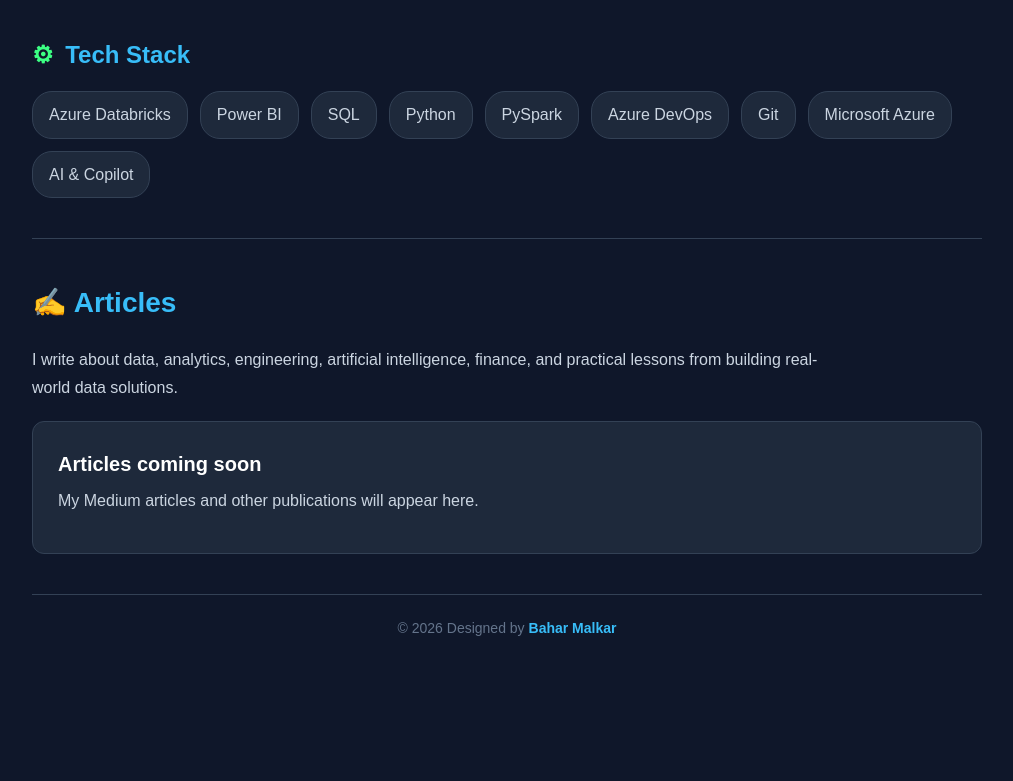
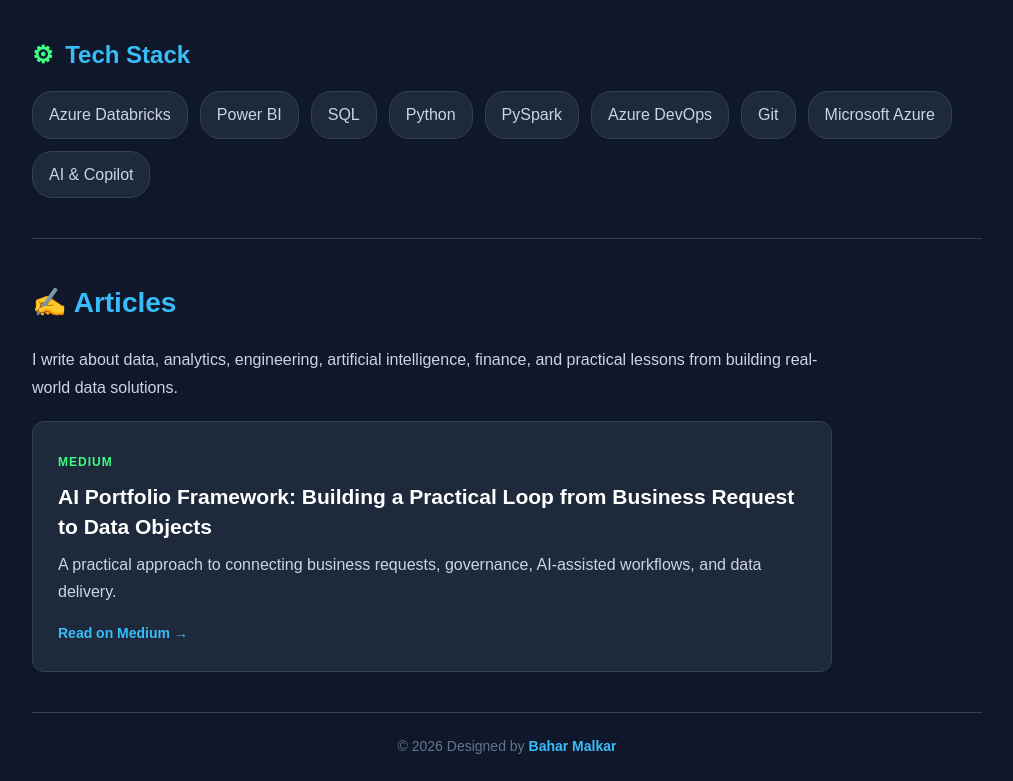
Before and after one commit to IamB365/IamB365.github.io, a plain HTML site: page docs/index.html in a window 1280 px wide. Shown: the part 1250-2031 px from the top of the page, without its empty margins (133-1146 px from the left). Before the commit the page ends 1913 px from the top, so only its background shows below. Drawn offline with Linux system fonts and the light colour scheme.

Commit message:
Add Medium article to portfolio

```diff
--- a/docs/index.html
+++ b/docs/index.html
@@ -23,11 +23,10 @@
             </a>
 
 
-            <!-- SOCIAL ICONS -->
-
             <div class="header-socials">
 
                 <!-- LINKEDIN -->
+
                 <a
                     href="https://www.linkedin.com/in/bahar-m-3a8469124/"
                     target="_blank"
@@ -44,6 +43,7 @@
 
 
                 <!-- GITHUB -->
+
                 <a
                     href="https://github.com/IamB365"
                     target="_blank"
@@ -60,6 +60,7 @@
 
 
                 <!-- MEDIUM -->
+
                 <a
                     href="https://medium.com/@BaharMalkar"
                     target="_blank"
@@ -76,6 +77,7 @@
 
 
                 <!-- X -->
+
                 <a
                     href="https://x.com/iamBaharMalkar"
                     target="_blank"
@@ -181,7 +183,6 @@
 
             <h2>💼 Experience</h2>
 
-
             <div class="experience-card">
 
                 <h3>Finance Data & Analytics</h3>
@@ -251,15 +252,35 @@
             </p>
 
 
-            <div class="article-card">
+            <a
+                href="https://medium.com/@BaharMalkar/ai-portfolio-framework-building-a-practical-loop-from-business-request-to-data-objects-db727121a6d9"
+                target="_blank"
+                rel="noopener noreferrer"
+                class="article-link">
 
-                <h3>Articles coming soon</h3>
+                <div class="article-card">
 
-                <p>
-                    My Medium articles and other publications will appear here.
-                </p>
+                    <div class="article-source">
+                        MEDIUM
+                    </div>
 
-            </div>
+                    <h3>
+                        AI Portfolio Framework: Building a Practical Loop
+                        from Business Request to Data Objects
+                    </h3>
+
+                    <p>
+                        A practical approach to connecting business requests,
+                        governance, AI-assisted workflows, and data delivery.
+                    </p>
+
+                    <span class="read-article">
+                        Read on Medium →
+                    </span>
+
+                </div>
+
+            </a>
 
         </section>
 
--- a/docs/style.css
+++ b/docs/style.css
@@ -14,19 +14,14 @@ html {
 
 body {
     font-family: Arial, Helvetica, sans-serif;
-
     background-color: #0f172a;
-
     color: #e2e8f0;
-
     line-height: 1.7;
 }
 
 main {
     max-width: 1000px;
-
     margin: auto;
-
     padding: 0 25px;
 }
 
@@ -37,37 +32,26 @@ main {
 
 header {
     background-color: rgba(15, 23, 42, 0.96);
-
     border-bottom: 1px solid #334155;
-
     position: sticky;
-
     top: 0;
-
     z-index: 100;
 }
 
 nav {
     max-width: 1000px;
-
     margin: auto;
-
     padding: 12px 25px;
 
     display: flex;
-
     align-items: center;
-
     justify-content: space-between;
 }
 
 .brand {
     color: #38bdf8;
-
     font-size: 20px;
-
     font-weight: bold;
-
     text-decoration: none;
 }
 
@@ -82,27 +66,21 @@ nav {
 
 .header-socials {
     display: flex;
-
     align-items: center;
-
     gap: 12px;
 }
 
 .header-social-button {
     width: 40px;
-
     height: 40px;
 
     display: flex;
-
     align-items: center;
-
     justify-content: center;
 
     background-color: #293349;
 
     border: 1px solid #3b465d;
-
     border-radius: 8px;
 
     text-decoration: none;
@@ -115,23 +93,18 @@ nav {
 
 .header-social-button svg {
     width: 21px;
-
     height: 21px;
-
     fill: #3cff83;
 }
 
 .header-social-button:hover {
     transform: translateY(-2px);
-
     border-color: #3cff83;
-
     background-color: #343f56;
 }
 
 .header-social-button:focus {
     outline: 3px solid rgba(60, 255, 131, 0.35);
-
     outline-offset: 2px;
 }
 
@@ -142,23 +115,18 @@ nav {
 
 section {
     padding: 40px 0;
-
     border-bottom: 1px solid #334155;
 }
 
 section h2 {
     color: #38bdf8;
-
     font-size: 28px;
-
     margin-bottom: 20px;
 }
 
 section p {
     color: #cbd5e1;
-
     max-width: 800px;
-
     margin-bottom: 14px;
 }
 
@@ -169,19 +137,15 @@ section p {
 
 #about {
     padding-top: 50px;
-
     padding-bottom: 40px;
 }
 
 .hero {
     display: flex;
-
     align-items: center;
-
     justify-content: space-between;
 
     gap: 60px;
-
     margin-bottom: 30px;
 }
 
@@ -191,21 +155,15 @@ section p {
 
 .hello {
     color: #38bdf8 !important;
-
     font-size: 18px;
-
     font-weight: bold;
-
     margin-bottom: 4px !important;
 }
 
 .hero h1 {
     color: #ffffff;
-
     font-size: 52px;
-
     line-height: 1.2;
-
     margin-bottom: 0;
 }
 
@@ -213,13 +171,11 @@ section p {
     display: block;
 
     width: 220px;
-
     height: 220px;
 
     object-fit: cover;
 
     border-radius: 50%;
-
     border: 4px solid #38bdf8;
 
     padding: 5px;
@@ -247,7 +203,6 @@ section p {
     background-color: #1e293b;
 
     border: 1px solid #334155;
-
     border-radius: 12px;
 
     padding: 25px;
@@ -255,27 +210,20 @@ section p {
 
 .experience-card h3 {
     color: #ffffff;
-
     font-size: 22px;
-
     margin-bottom: 4px;
 }
 
 .experience-subtitle {
     color: #38bdf8 !important;
-
     font-weight: bold;
-
     margin-bottom: 15px !important;
 }
 
 .experience-skills {
     display: flex;
-
     flex-wrap: wrap;
-
     gap: 10px;
-
     margin-top: 20px;
 }
 
@@ -283,13 +231,11 @@ section p {
     background-color: #0f172a;
 
     border: 1px solid #475569;
-
     border-radius: 20px;
 
     color: #cbd5e1;
 
     font-size: 14px;
-
     padding: 7px 14px;
 }
 
@@ -304,21 +250,17 @@ section p {
 
 .tech-stack h2 {
     font-size: 24px;
-
     margin-bottom: 16px;
 }
 
 .tech-icon {
     color: #3cff83;
-
     margin-right: 5px;
 }
 
 .tech-list {
     display: flex;
-
     flex-wrap: wrap;
-
     gap: 12px;
 }
 
@@ -326,7 +268,6 @@ section p {
     background-color: #1e293b;
 
     border: 1px solid #334155;
-
     border-radius: 20px;
 
     color: #cbd5e1;
@@ -338,9 +279,7 @@ section p {
 
 .tech-list span:hover {
     color: #38bdf8;
-
     border-color: #38bdf8;
-
     transform: translateY(-2px);
 }
 
@@ -349,24 +288,67 @@ section p {
    ARTICLES
 ========================= */
 
+.article-link {
+    display: block;
+    max-width: 800px;
+    margin-top: 20px;
+    color: inherit;
+    text-decoration: none;
+}
+
 .article-card {
     background-color: #1e293b;
 
     border: 1px solid #334155;
-
     border-radius: 12px;
 
-    margin-top: 20px;
+    padding: 25px;
 
-    padding: 25px;
+    transition:
+        transform 0.2s,
+        border-color 0.2s,
+        background-color 0.2s;
+}
+
+.article-link:hover .article-card {
+    transform: translateY(-3px);
+    border-color: #38bdf8;
+    background-color: #243147;
+}
+
+.article-source {
+    display: inline-block;
+
+    color: #3cff83;
+
+    font-size: 12px;
+    font-weight: bold;
+    letter-spacing: 1px;
+
+    margin-bottom: 10px;
 }
 
 .article-card h3 {
     color: #ffffff;
 
-    font-size: 20px;
+    font-size: 21px;
+    line-height: 1.4;
 
-    margin-bottom: 6px;
+    margin-bottom: 10px;
+}
+
+.article-card p {
+    margin-bottom: 14px;
+}
+
+.read-article {
+    color: #38bdf8;
+    font-size: 14px;
+    font-weight: bold;
+}
+
+.article-link:hover .read-article {
+    color: #7dd3fc;
 }
 
 
@@ -376,17 +358,13 @@ section p {
 
 footer {
     color: #64748b;
-
     font-size: 14px;
-
     padding: 22px;
-
     text-align: center;
 }
 
 .footer-name {
     color: #38bdf8;
-
     font-weight: 600;
 }
 
@@ -411,13 +389,11 @@ footer {
 
     .header-social-button {
         width: 34px;
-
         height: 34px;
     }
 
     .header-social-button svg {
         width: 18px;
-
         height: 18px;
     }
 
@@ -431,17 +407,14 @@ footer {
 
     #about {
         padding-top: 35px;
-
         padding-bottom: 35px;
     }
 
     .hero {
         flex-direction: column-reverse;
-
         align-items: flex-start;
 
         gap: 25px;
-
         margin-bottom: 28px;
     }
 
@@ -451,12 +424,19 @@ footer {
 
     .hero-photo img {
         width: 165px;
-
         height: 165px;
     }
 
     .tech-stack {
         margin-top: 32px;
+    }
+
+    .article-card {
+        padding: 20px;
+    }
+
+    .article-card h3 {
+        font-size: 19px;
     }
 }
 
@@ -469,14 +449,11 @@ footer {
 
     nav {
         flex-direction: column;
-
         align-items: flex-start;
-
         gap: 8px;
     }
 
     .header-socials {
         width: 100%;
     }
-
 }
```
